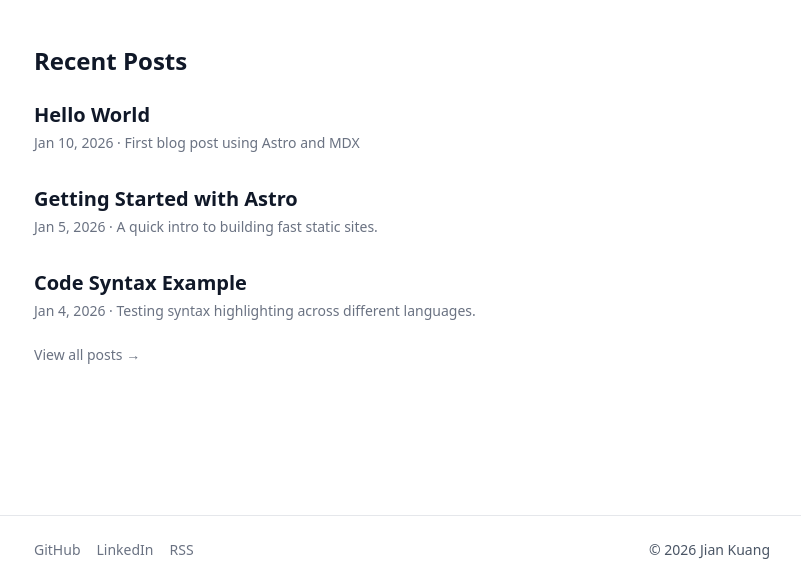
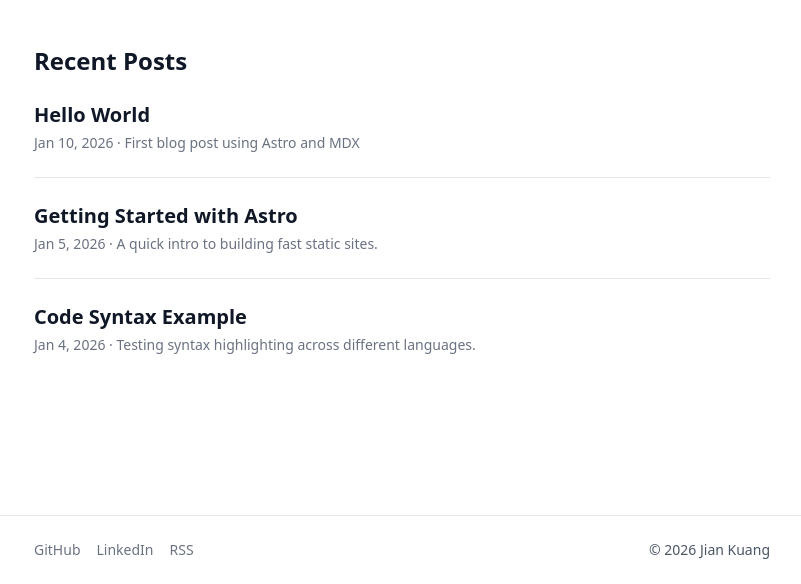
Before and after one commit to jkuang7/Blog, an Astro site: page / in a window 1280 px wide. Shown: the part 216-800 px from the top of the page, without its empty margins (238-1039 px from the left). Built offline with nearby package versions, Linux system fonts and the light colour scheme; Astro itself is replaced by a stand-in of ours.

Commit message:
Task 045: Limit home page posts and improve scannability
- Limit home page to 3 most recent posts
- Show "View all posts" link only when > 3 posts exist
- Add subtle dividers between posts for visual hierarchy

```diff
--- a/src/pages/index.astro
+++ b/src/pages/index.astro
@@ -2,9 +2,13 @@
 import Base from '../layouts/Base.astro';
 import { getCollection } from 'astro:content';
 
-const posts = (await getCollection('blog'))
+const allPosts = (await getCollection('blog'))
   .filter(post => !post.data.draft)
   .sort((a, b) => b.data.pubDate.valueOf() - a.data.pubDate.valueOf());
+
+const MAX_HOME_POSTS = 3;
+const posts = allPosts.slice(0, MAX_HOME_POSTS);
+const hasMorePosts = allPosts.length > MAX_HOME_POSTS;
 
 function formatDate(date: Date): string {
   return date.toLocaleDateString('en-US', {
@@ -28,9 +32,10 @@ function formatDate(date: Date): string {
     {posts.length === 0 ? (
       <p class="text-gray-600 dark:text-gray-400">No posts yet.</p>
     ) : (
-      <ul class="space-y-8">
+      <>
+        <ul class="divide-y divide-gray-200 dark:divide-gray-700">
           {posts.map((post) => (
-          <li>
+            <li class="py-6 first:pt-0 last:pb-0">
               <a
                 href={`/blog/${post.slug}/`}
                 class="group block"
@@ -48,6 +53,7 @@ function formatDate(date: Date): string {
             </li>
           ))}
         </ul>
+        {hasMorePosts && (
           <a
             href="/blog"
             class="inline-block mt-6 text-sm text-gray-500 dark:text-gray-400 hover:text-gray-900 dark:hover:text-gray-100 transition-colors"
@@ -55,5 +61,7 @@ function formatDate(date: Date): string {
             View all posts &rarr;
           </a>
         )}
+      </>
+    )}
   </section>
 </Base>
```
Lines whose indentation alone changed are shown as unchanged.
